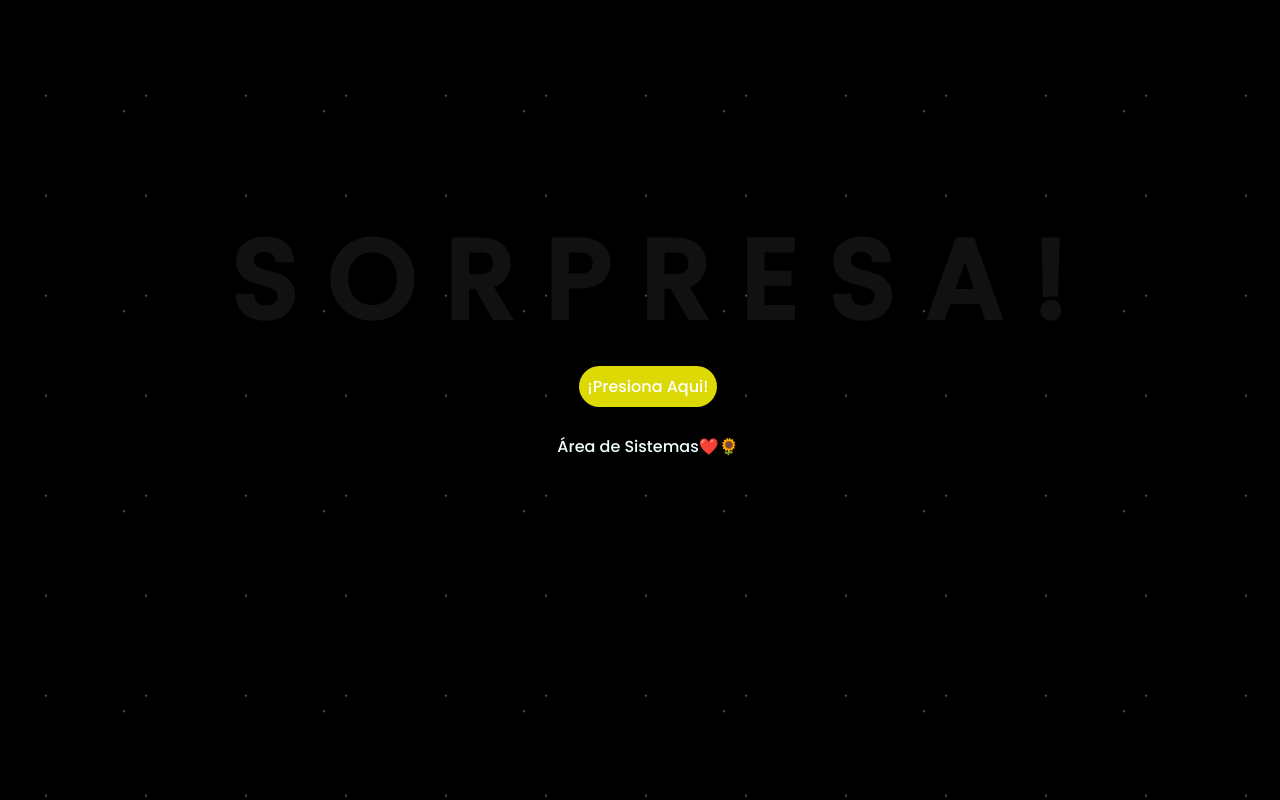
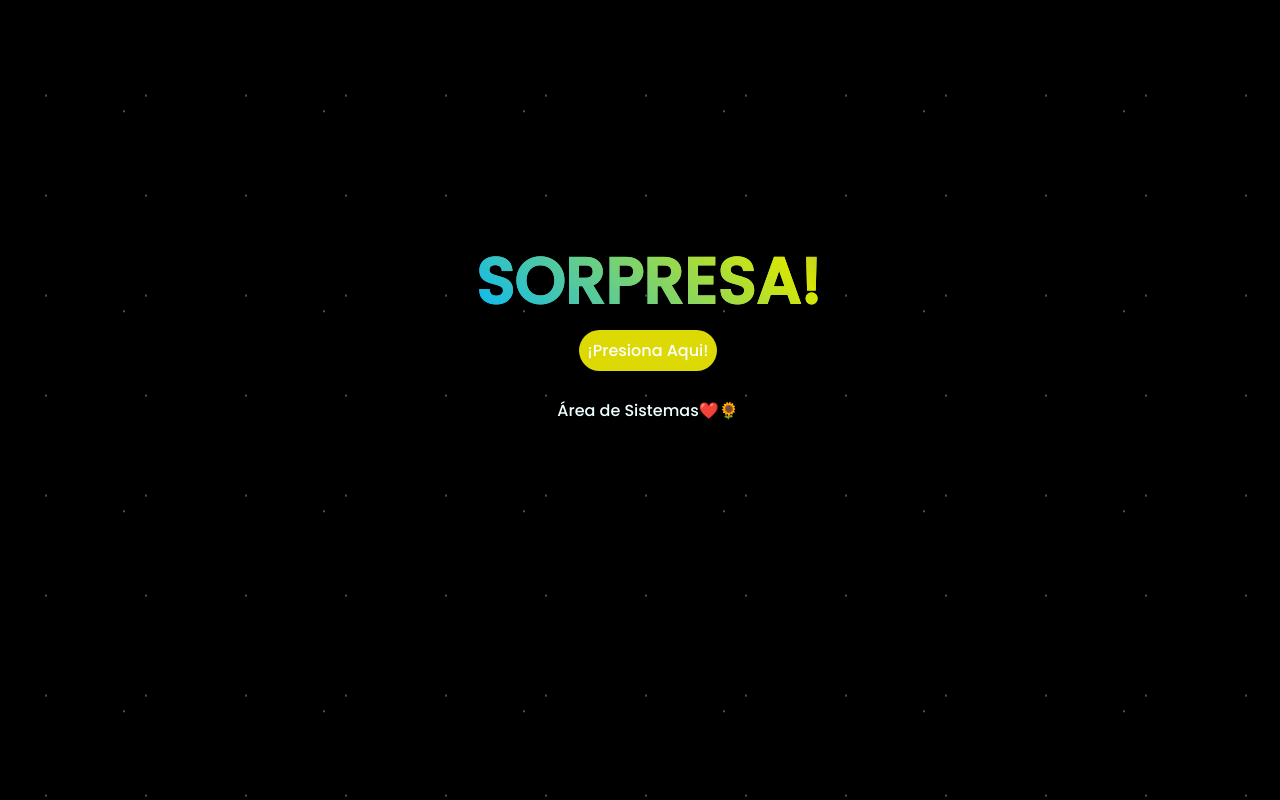
Before and after one commit to zunniga/flowers-day, a plain HTML site: page index.html in a window 1280 px wide. Shown: the top 800 px of the page. Drawn offline with Linux system fonts and the light colour scheme.

Commit message:
more changes

```diff
--- a/css/style.css
+++ b/css/style.css
@@ -75,38 +75,45 @@ body::before {
     background-color: rgb(50, 194, 194);
 }
 
-.greetings{
-    font-size: 7rem;
+.greetings {
+    font-size: 4rem;
     font-weight: 900;
+    text-align: center;
+    background: linear-gradient(45deg, #00b7ff, #d8e704, #0000ff, #07b8ee); /* Degradado de colores */
+    background-size: 300%; /* Tamaño del fondo más grande para permitir el movimiento */
+    -webkit-background-clip: text;
+    -webkit-text-fill-color: transparent; /* El texto toma el color del degradado */
+    animation: reactiveColorsMove 5s ease infinite; /* Animación para mover los colores */
+    display: inline-block;
 }
-.greetings > span{
-    animation: glow 7.5s infinite;
-}
-@keyframes glow{
-    0%, 100%{
-        color: #fff;
-        text-shadow: 0 0 12px #dcd904, 0 0 50px #dcd904, 0 0 100px #dcd904;
+
+/* Animación de movimiento de colores */
+@keyframes reactiveColorsMove {
+    0% {
+        background-position: 0% 50%;
     }
-    10%, 90%{
-        color: #111;
-        text-shadow: none;
+    50% {
+        background-position: 100% 50%;
+    }
+    100% {
+        background-position: 0% 50%;
     }
 }
-.greetings > span:nth-child(2){
-    animation-delay: .2s ;
+
+.greetings span {
+    display: inline-block;
+    background: inherit;
+    -webkit-background-clip: text;
+    -webkit-text-fill-color: transparent;
 }
-.greetings > span:nth-child(3){
-    animation-delay: .4s ;
+
+/* Estilos responsivos para móviles */
+@media screen and (max-width: 480px) {
+    .greetings {
+        font-size: 2rem; /* Reducir tamaño en móviles */
+    }
 }
-.greetings > span:nth-child(4){
-    animation-delay: .6s;
-}
-.greetings > span:nth-child(5){
-    animation-delay: .8s;
-}
-.greetings > span:nth-child(6){
-    animation-delay: 1s;
-}
+
 
 .description{
     font-size: 1.5rem;
--- a/index.html
+++ b/index.html
@@ -1,31 +1,22 @@
 <!DOCTYPE html>
 <html lang="es">
-
   <head>
-    <meta charset="UTF-8">
-    <meta http-equiv="X-UA-Compatible" content="IE=edge">
-    <meta name="viewport" content="width=device-width, initial-scale=1.0">
-    <link rel="stylesheet" href="css/style.css">
-    <link rel="icon" href="img/flowers.png" type="image/x-icon">
-    <title>Flowers</title>
+    <meta charset="UTF-8" />
+    <meta http-equiv="X-UA-Compatible" content="IE=edge" />
+    <meta name="viewport" content="width=device-width, initial-scale=1.0" />
+    <link rel="stylesheet" href="css/style.css" />
+    <link rel="icon" href="img/flowers.png" type="image/x-icon" />
+    <title>Happy Day</title>
   </head>
 
   <body>
     <div class="greetings">
-        <span>S</span>
-        <span>O</span>
-        <span>R</span>
-        <span>P</span>
-        <span>R</span>
-        <span>E</span>
-        <span>S</span>
-        <span>A</span>
-        <span>!</span>
+      <span>SORPRESA!</span>
     </div>
 
     <div class="button">
       <button class="botones">
-            <a href="flower.html" style="color: #fff;">¡Presiona Aqui!</a>
+        <a href="flower.html" style="color: #fff">¡Presiona Aqui!</a>
       </button>
     </div>
 
@@ -34,5 +25,4 @@
       <p>Área de Sistemas❤️🌻</p>
     </div>
   </body>
-
 </html>
```
Also changed, not shown: css/main.css (+12 -14 lines). Lines whose indentation alone changed are shown as unchanged.
